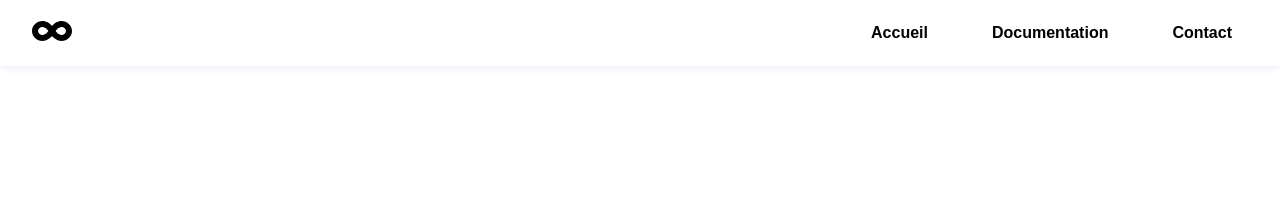
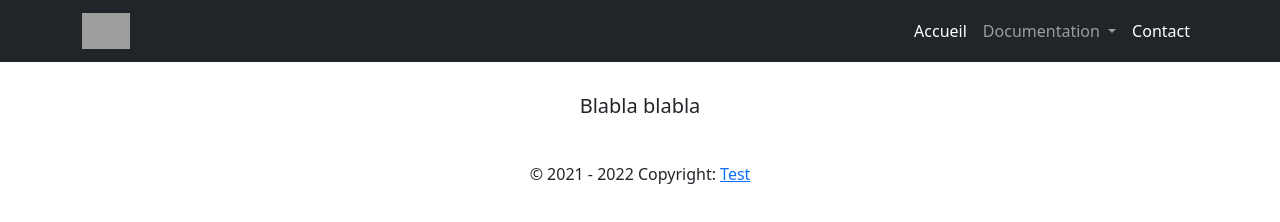
Before and after one commit to Pierron-Lucas/ProjetJsIUT, a plain HTML site: page index.html in a window 1280 px wide. Drawn offline with nearby package versions, Linux system fonts and the light colour scheme; grey boxes are pictures that could not be loaded; a web font is replaced by a local one.

Commit message:
Navbar et test d'un footer de base

```diff
--- a/index.html
+++ b/index.html
@@ -6,28 +6,59 @@
         <meta name="viewport" content="width=device-width, initial-scale=1.0">
         <link rel="stylesheet" href="https://use.fontawesome.com/releases/v5.6.3/css/all.css">
         <link rel="stylesheet" href="https://font.googleapis.com/css?family=MOntserrat:400,400i,700">
+        <link href="https://cdn.jsdelivr.net/npm/bootstrap@5.0.2/dist/css/bootstrap.min.css" rel="stylesheet" integrity="sha384-EVSTQN3/azprG1Anm3QDgpJLIm9Nao0Yz1ztcQTwFspd3yD65VohhpuuCOmLASjC" crossorigin="anonymous">
+        <script src="https://cdn.jsdelivr.net/npm/bootstrap@5.0.2/dist/js/bootstrap.bundle.min.js" integrity="sha384-MrcW6ZMFYlzcLA8Nl+NtUVF0sA7MsXsP1UyJoMp4YLEuNSfAP+JcXn/tWtIaxVXM" crossorigin="anonymous"></script>
         <title>Document</title>
     </head>
     <body>
-        <nav class="nav">
-            <ul class="nav__list">
-                <li class="nav__listlogo">
-                    <svg viewBox="0 0 640 512" width="100" title="infinity">
-                        <path d="M471.1 96C405 96 353.3 137.3 320 174.6 286.7 137.3 235 96 168.9 96 75.8 96 0 167.8 0 256s75.8 160 168.9 160c66.1 0 117.8-41.3 151.1-78.6 33.3 37.3 85 78.6 151.1 78.6 93.1 0 168.9-71.8 168.9-160S564.2 96 471.1 96zM168.9 320c-40.2 0-72.9-28.7-72.9-64s32.7-64 72.9-64c38.2 0 73.4 36.1 94 64-20.4 27.6-55.9 64-94 64zm302.2 0c-38.2 0-73.4-36.1-94-64 20.4-27.6 55.9-64 94-64 40.2 0 72.9 28.7 72.9 64s-32.7 64-72.9 64z" />
-                    </svg>
-                </li>
+        <nav class="navbar navbar-expand-lg navbar-dark bg-dark static-top">
+            <div class="container">
+                <a class="navbar-brand" href="#">
+                    <img src="https://placeholder.pics/svg/150x50/888888/EEE/Logo" alt="..." height="36">
+                </a>
+                <button class="navbar-toggler" type="button" data-bs-toggle="collapse" data-bs-target="#navbarSupportedContent" aria-controls="navbarSupportedContent" aria-expanded="false" aria-label="Toggle navigation">
+                    <span class="navbar-toggler-icon"></span>
+                </button>
+                <div class="collapse navbar-collapse" id="navbarSupportedContent">
+                    <ul class="navbar-nav ms-auto">
+                        <li class="nav-item">
+                            <a class="nav-link active" aria-current="page" href="#">Accueil</a>
+                        </li>
 
-                <li class="nav__listitem">Accueil</li>
-                <li class="nav__listitem">Documentation
-                    <ul class="nav__listitemdrop">
-                        <li>Equipe & rôle</li>
-                        <li>Outils & Organisation</li>
-                        <li>Problèmes</li>
+                        <li class="nav-item dropdown">
+                            <a class="nav-link dropdown-toggle" href="#" id="navbarDropdown" role="button" data-bs-toggle="dropdown" aria-expanded="false">
+                                Documentation
+                            </a>
+                            <ul class="dropdown-menu dropdown-menu-end" aria-labelledby="navbarDropdown">
+                                <li><a class="dropdown-item" href="#">Equipe et role</a></li>
+                                <li><a class="dropdown-item" href="#">Outils et Organisation</a></li>
+                                <li>
+                                    <hr class="dropdown-divider">
+                                </li>
+                                <li><a class="dropdown-item" href="#">Problèmes</a></li>
+                            </ul>
+                        </li>
+
+                        <li class="nav-item">
+                            <a class="nav-link active" aria-current="page" href="#">Contact</a>
+                        </li>
                     </ul>
-                </li>
-                <li class="nav__listitem">Contact</li>
-            </ul>
+                </div>
+            </div>
         </nav>
+
+        <footer class="page-footer font-small unique-color-dark pt-4">
+            <div class="container">
+                <ul class="list-unstyled list-inline text-center py-2">
+                    <li class="list-inline-item">
+                        <h5 class="mb-1">Blabla blabla</h5>
+                    </li>
+                </ul>
+            </div>
+            <div class="footer-copyright text-center py-3">© 2021 - 2022 Copyright:
+                <a href="#">Test</a>
+            </div>
+        </footer>
         <script src="js/main.js"></script>
     </body>
 </html>
```
